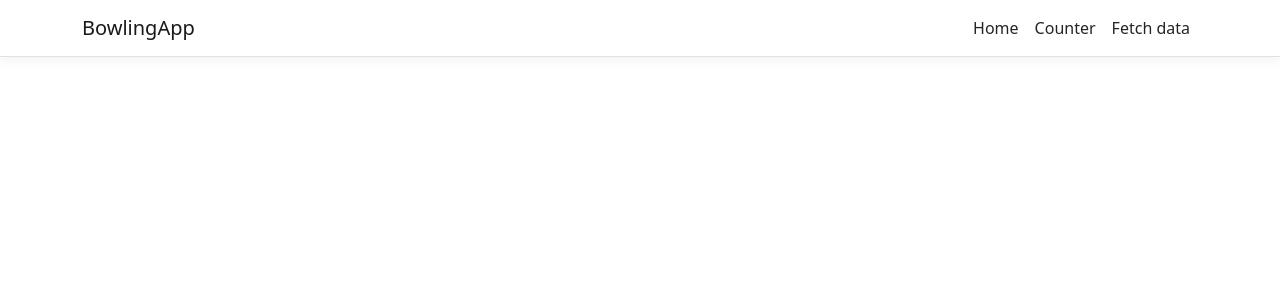
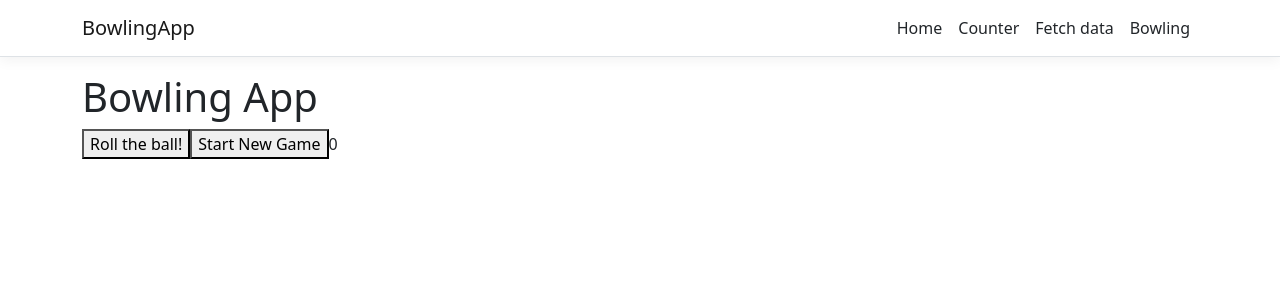
Before and after one commit to Koden02/BowlingApp, a React (Create React App) app in the folder BowlingApp/ClientApp/: page /bowling in a window 1280 px wide. Shown: the top 300 px of the page. Built offline with nearby package versions, Linux system fonts and the light colour scheme.

Commit message:
Added Axios package and fixed menu issue.

```diff
--- a/BowlingApp/ClientApp/src/AppRoutes.js
+++ b/BowlingApp/ClientApp/src/AppRoutes.js
@@ -1,6 +1,7 @@
 import { Counter } from "./components/Counter";
 import { FetchData } from "./components/FetchData";
 import { Home } from "./components/Home";
+import Bowling from "./components/Bowling"
 
 const AppRoutes = [
   {
@@ -14,6 +15,10 @@ const AppRoutes = [
   {
     path: '/fetch-data',
     element: <FetchData />
+    },
+  {
+      path: '/bowling',
+      element: <Bowling />
   }
 ];
 
--- a/BowlingApp/ClientApp/src/components/Bowling.js
+++ b/BowlingApp/ClientApp/src/components/Bowling.js
@@ -3,19 +3,36 @@ import axios from 'axios';
 
 const BowlingGame = () => {
     const [diceRollResult, setDiceRollResult] = useState(0);
+    const [pinsKnockedDown, setPinsKnockedDown] = useState(null);
 
     const rollDice = () => {
         const randomNumber = Math.floor(Math.random() * 20) + 1;
         setDiceRollResult(randomNumber);
 
         // Take this random rolled number and send it to the API for it to decide what the result is.
-        axios.post('/api/calculateScore', { randomNumber })
+        axios.post('/api/bowling/calculateScore', { rollNumber: randomNumber })
             .then(response => {
-                // Add the code to update the UI here with the result here.
+                // Handle the response and update the UI here with the result
+                const pinsDowned = response.data.pinsKnockedDown;
+                setPinsKnockedDown(pinsDowned);
+                // Update the UI
             })
             .catch(error => {
                 // Handle/display errors
+                console.error('Error: ', error);
+            });
+    };
 
+    const startNewGame = () => {
+        // Send a request to start a new game
+        axios.post('/api/bowling/newGame')
+            .then(response => {
+                // Handle the response and update the UI
+                console.log(response.data.message); // Log the server response
+            })
+            .catch(error => {
+                // Handle/display errors
+                console.error('Error:', error);
             });
     };
 
@@ -23,7 +40,9 @@ const BowlingGame = () => {
         <div>
             <h1>Bowling App</h1>
             <button onClick={rollDice}>Roll the ball!</button>
+            <button onClick={startNewGame}>Start New Game</button>
             {diceRollResult && <p>Dice Roll Result: {diceRollResult}</p>}
+            {pinsKnockedDown !== null && <p>Pins Knocked Down: {pinsKnockedDown}</p>}
             {/* Everything else goes here or above */}
         </div>
     );
--- a/BowlingApp/ClientApp/src/components/NavMenu.js
+++ b/BowlingApp/ClientApp/src/components/NavMenu.js
@@ -6,7 +6,7 @@ import './NavMenu.css';
 export class NavMenu extends Component {
     static displayName = NavMenu.name;
 
-  constructor (props) {
+    constructor(props) {
         super(props);
 
         this.toggleNavbar = this.toggleNavbar.bind(this);
@@ -15,7 +15,7 @@ export class NavMenu extends Component {
         };
     }
 
-  toggleNavbar () {
+    toggleNavbar() {
         this.setState({
             collapsed: !this.state.collapsed
         });
@@ -38,6 +38,9 @@ export class NavMenu extends Component {
                             <NavItem>
                                 <NavLink tag={Link} className="text-dark" to="/fetch-data">Fetch data</NavLink>
                             </NavItem>
+                            <NavItem>
+                                <NavLink tag={Link} className="text-dark" to="/bowling">Bowling</NavLink>
+                            </NavItem>
                         </ul>
                     </Collapse>
                 </Navbar>
--- /dev/null
+++ b/package.json
@@ -0,0 +1,5 @@
+{
+  "dependencies": {
+    "axios": "^1.5.1"
+  }
+}
```
Also changed, not shown: 2 other files (tests, documents, lock files or other folders). Lines whose indentation alone changed are shown as unchanged.
